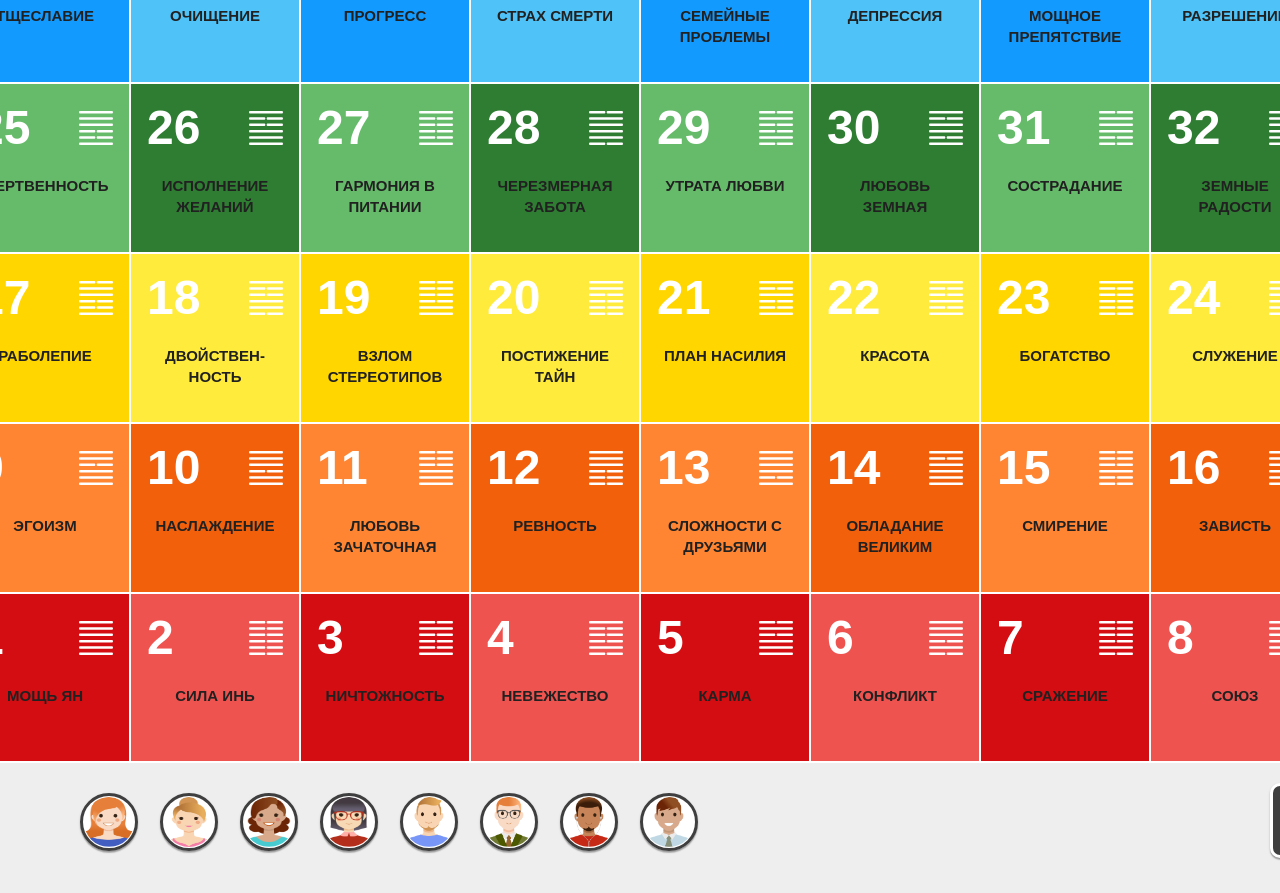
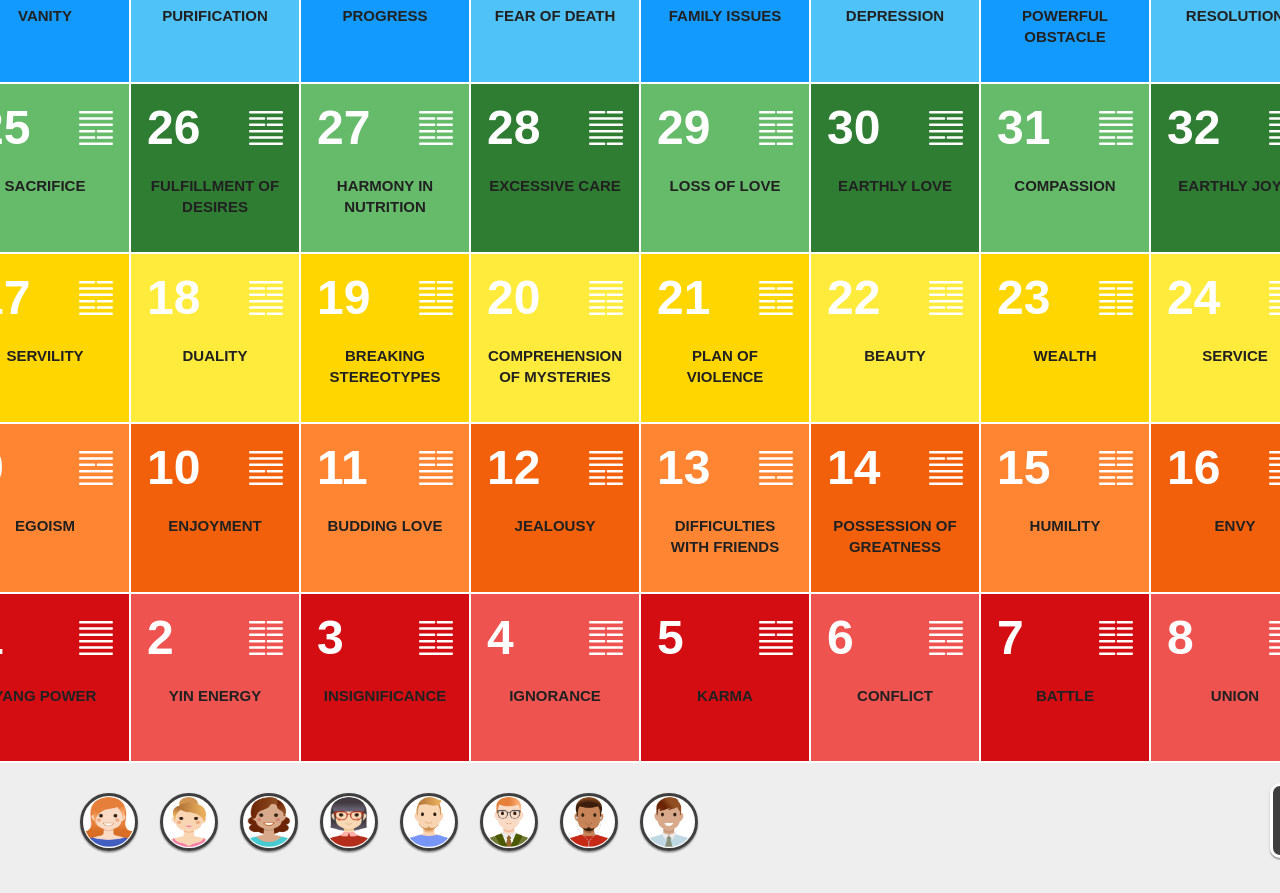
Before and after one commit to Viksia/lila-chackra-eng, a plain HTML site: page index.html in a window 1280 px wide. Shown: the part 619-1512 px from the top of the page. Drawn offline with nearby package versions, Linux system fonts and the light colour scheme.

Commit message:
Added Titles

```diff
--- a/index.html
+++ b/index.html
@@ -13,7 +13,7 @@
 	<!-- Favicon -->
 	<link rel="icon" type="image/x-icon" href="./images/fav.ico" />
 	<link rel="stylesheet" href="./sass/main.css">
-	<title>Lila-chakra-eng</title>
+	<title>Lila-Chackra (eng)</title>
 </head>
 
 <body>
@@ -30,7 +30,7 @@
 									<use href="./images/icon-geks.svg#icon-57">
 								</svg>
 							</div>
-							<h3 class="cell__title">Материализа-<br>ция мыслей</h3>
+							<h3 class="cell__title">Materialization<br>of thoughts</h3>
 
 						</div>
 					</div>
@@ -44,7 +44,7 @@
 									<use href="./images/icon-geks.svg#icon-58">
 								</svg>
 							</div>
-							<h3 class="cell__title">Реализация поставленной цели</h3>
+							<h3 class="cell__title">Achievement of a set goal</h3>
 
 						</div>
 					</div>
@@ -58,7 +58,7 @@
 									<use href="./images/icon-geks.svg#icon-59">
 								</svg>
 							</div>
-							<h3 class="cell__title">Трансформа-<br>ция сознания</h3>
+							<h3 class="cell__title">Transformation of<br>consciousness</h3>
 
 						</div>
 					</div>
@@ -72,7 +72,7 @@
 									<use href="./images/icon-geks.svg#icon-60">
 								</svg>
 							</div>
-							<h3 class="cell__title">Страх своей мощи</h3>
+							<h3 class="cell__title">Fear of one's own power</h3>
 						</div>
 					</div>
 				</div>
@@ -85,7 +85,7 @@
 									<use href="./images/icon-geks.svg#icon-61">
 								</svg>
 							</div>
-							<h3 class="cell__title">Внутренняя правда</h3>
+							<h3 class="cell__title">Inner truth</h3>
 
 						</div>
 					</div>
@@ -99,7 +99,7 @@
 									<use href="./images/icon-geks.svg#icon-62">
 								</svg>
 							</div>
-							<h3 class="cell__title">Ошибки в мелочах</h3>
+							<h3 class="cell__title">Mistakes in small details</h3>
 
 						</div>
 					</div>
@@ -113,7 +113,7 @@
 									<use href="./images/icon-geks.svg#icon-63">
 								</svg>
 							</div>
-							<h3 class="cell__title">Достижение цели (завершение)</h3>
+							<h3 class="cell__title">Achievement of the goal (completion)</h3>
 
 						</div>
 					</div>
@@ -127,7 +127,7 @@
 									<use href="./images/icon-geks.svg#icon-64">
 								</svg>
 							</div>
-							<h3 class="cell__title">Поглощение высшим</h3>
+							<h3 class="cell__title">Absorption by the higher</h3>
 
 						</div>
 					</div>
@@ -144,7 +144,7 @@
 									<use href="./images/icon-geks.svg#icon-49">
 								</svg>
 							</div>
-							<h3 class="cell__title">Категорическое требование перемен</h3>
+							<h3 class="cell__title">Absolute demand for change</h3>
 
 						</div>
 					</div>
@@ -158,7 +158,7 @@
 									<use href="./images/icon-geks.svg#icon-50">
 								</svg>
 							</div>
-							<h3 class="cell__title">Позитивное мышление</h3>
+							<h3 class="cell__title">Positive thinking</h3>
 
 						</div>
 					</div>
@@ -172,7 +172,7 @@
 									<use href="./images/icon-geks.svg#icon-51">
 								</svg>
 							</div>
-							<h3 class="cell__title">Шок</h3>
+							<h3 class="cell__title">Shock</h3>
 
 						</div>
 					</div>
@@ -186,7 +186,7 @@
 									<use href="./images/icon-geks.svg#icon-52">
 								</svg>
 							</div>
-							<h3 class="cell__title">Медитация</h3>
+							<h3 class="cell__title">Meditation</h3>
 						</div>
 					</div>
 				</div>
@@ -199,7 +199,7 @@
 									<use href="./images/icon-geks.svg#icon-53">
 								</svg>
 							</div>
-							<h3 class="cell__title">Связь с высшим</h3>
+							<h3 class="cell__title">Connection with the higher</h3>
 
 						</div>
 					</div>
@@ -213,7 +213,7 @@
 									<use href="./images/icon-geks.svg#icon-54">
 								</svg>
 							</div>
-							<h3 class="cell__title">Любовь безусловная</h3>
+							<h3 class="cell__title">Unconditional love</h3>
 
 						</div>
 					</div>
@@ -227,7 +227,7 @@
 									<use href="./images/icon-geks.svg#icon-55">
 								</svg>
 							</div>
-							<h3 class="cell__title">Воображение</h3>
+							<h3 class="cell__title">Imagination</h3>
 
 						</div>
 					</div>
@@ -241,7 +241,7 @@
 									<use href="./images/icon-geks.svg#icon-56">
 								</svg>
 							</div>
-							<h3 class="cell__title">Целостность</h3>
+							<h3 class="cell__title">Wholeness</h3>
 
 						</div>
 					</div>
@@ -258,7 +258,7 @@
 									<use href="./images/icon-geks.svg#icon-41">
 								</svg>
 							</div>
-							<h3 class="cell__title">Провал ожидания</h3>
+							<h3 class="cell__title">Failure of expectation</h3>
 
 						</div>
 					</div>
@@ -272,7 +272,7 @@
 									<use href="./images/icon-geks.svg#icon-42">
 								</svg>
 							</div>
-							<h3 class="cell__title">Жизнь бьет ключом</h3>
+							<h3 class="cell__title">Life in full swing</h3>
 						</div>
 					</div>
 				</div>
@@ -285,7 +285,7 @@
 									<use href="./images/icon-geks.svg#icon-43">
 								</svg>
 							</div>
-							<h3 class="cell__title">Прорыв</h3>
+							<h3 class="cell__title">Breakthrough</h3>
 						</div>
 					</div>
 				</div>
@@ -298,7 +298,7 @@
 									<use href="./images/icon-geks.svg#icon-44">
 								</svg>
 							</div>
-							<h3 class="cell__title">Несогласие с потоком событий</h3>
+							<h3 class="cell__title">Disagreement with the flow of events</h3>
 						</div>
 					</div>
 				</div>
@@ -311,7 +311,7 @@
 									<use href="./images/icon-geks.svg#icon-45">
 								</svg>
 							</div>
-							<h3 class="cell__title">Игра с любовью</h3>
+							<h3 class="cell__title">Play with love</h3>
 
 						</div>
 					</div>
@@ -325,7 +325,7 @@
 									<use href="./images/icon-geks.svg#icon-46">
 								</svg>
 							</div>
-							<h3 class="cell__title">Подсознание</h3>
+							<h3 class="cell__title">Subconscious</h3>
 
 						</div>
 					</div>
@@ -339,7 +339,7 @@
 									<use href="./images/icon-geks.svg#icon-47">
 								</svg>
 							</div>
-							<h3 class="cell__title">Другой путь</h3>
+							<h3 class="cell__title">Another path</h3>
 
 						</div>
 					</div>
@@ -353,7 +353,7 @@
 									<use href="./images/icon-geks.svg#icon-48">
 								</svg>
 							</div>
-							<h3 class="cell__title">Внутренние резервы</h3>
+							<h3 class="cell__title">Inner reserves</h3>
 						</div>
 					</div>
 				</div>
@@ -369,7 +369,7 @@
 									<use href="./images/icon-geks.svg#icon-33">
 								</svg>
 							</div>
-							<h3 class="cell__title">Тщеславие</h3>
+							<h3 class="cell__title">Vanity</h3>
 
 						</div>
 					</div>
@@ -383,7 +383,7 @@
 									<use href="./images/icon-geks.svg#icon-34">
 								</svg>
 							</div>
-							<h3 class="cell__title">Очищение</h3>
+							<h3 class="cell__title">Purification</h3>
 
 						</div>
 					</div>
@@ -397,7 +397,7 @@
 									<use href="./images/icon-geks.svg#icon-35">
 								</svg>
 							</div>
-							<h3 class="cell__title">Прогресс</h3>
+							<h3 class="cell__title">Progress</h3>
 
 						</div>
 					</div>
@@ -411,7 +411,7 @@
 									<use href="./images/icon-geks.svg#icon-36">
 								</svg>
 							</div>
-							<h3 class="cell__title">Страх смерти</h3>
+							<h3 class="cell__title">Fear of death</h3>
 						</div>
 					</div>
 				</div>
@@ -424,7 +424,7 @@
 									<use href="./images/icon-geks.svg#icon-37">
 								</svg>
 							</div>
-							<h3 class="cell__title">Семейные проблемы</h3>
+							<h3 class="cell__title">Family issues</h3>
 
 						</div>
 					</div>
@@ -438,7 +438,7 @@
 									<use href="./images/icon-geks.svg#icon-38">
 								</svg>
 							</div>
-							<h3 class="cell__title">Депрессия</h3>
+							<h3 class="cell__title">Depression</h3>
 
 						</div>
 					</div>
@@ -452,7 +452,7 @@
 									<use href="./images/icon-geks.svg#icon-39">
 								</svg>
 							</div>
-							<h3 class="cell__title">Мощное препятствие</h3>
+							<h3 class="cell__title">Powerful obstacle</h3>
 
 						</div>
 					</div>
@@ -466,7 +466,7 @@
 									<use href="./images/icon-geks.svg#icon-40">
 								</svg>
 							</div>
-							<h3 class="cell__title">Разрешение</h3>
+							<h3 class="cell__title">Resolution</h3>
 
 						</div>
 					</div>
@@ -483,7 +483,7 @@
 									<use href="./images/icon-geks.svg#icon-25">
 								</svg>
 							</div>
-							<h3 class="cell__title">Жертвенность</h3>
+							<h3 class="cell__title">Sacrifice</h3>
 
 						</div>
 					</div>
@@ -497,7 +497,7 @@
 									<use href="./images/icon-geks.svg#icon-26">
 								</svg>
 							</div>
-							<h3 class="cell__title">Исполнение желаний</h3>
+							<h3 class="cell__title">Fulfillment of desires</h3>
 
 						</div>
 					</div>
@@ -511,7 +511,7 @@
 									<use href="./images/icon-geks.svg#icon-27">
 								</svg>
 							</div>
-							<h3 class="cell__title">Гармония в питании</h3>
+							<h3 class="cell__title">Harmony in nutrition</h3>
 
 						</div>
 					</div>
@@ -525,7 +525,7 @@
 									<use href="./images/icon-geks.svg#icon-28">
 								</svg>
 							</div>
-							<h3 class="cell__title">Черезмерная забота</h3>
+							<h3 class="cell__title">Excessive care</h3>
 						</div>
 					</div>
 				</div>
@@ -538,7 +538,7 @@
 									<use href="./images/icon-geks.svg#icon-29">
 								</svg>
 							</div>
-							<h3 class="cell__title">Утрата любви</h3>
+							<h3 class="cell__title">Loss of love</h3>
 
 						</div>
 					</div>
@@ -552,7 +552,7 @@
 									<use href="./images/icon-geks.svg#icon-30">
 								</svg>
 							</div>
-							<h3 class="cell__title">Любовь земная</h3>
+							<h3 class="cell__title">Earthly love</h3>
 
 						</div>
 					</div>
@@ -566,7 +566,7 @@
 									<use href="./images/icon-geks.svg#icon-31">
 								</svg>
 							</div>
-							<h3 class="cell__title">Сострадание</h3>
+							<h3 class="cell__title">Compassion</h3>
 
 						</div>
 					</div>
@@ -580,7 +580,7 @@
 									<use href="./images/icon-geks.svg#icon-32">
 								</svg>
 							</div>
-							<h3 class="cell__title">Земные радости</h3>
+							<h3 class="cell__title">Earthly joys</h3>
 
 						</div>
 					</div>
@@ -597,7 +597,7 @@
 									<use href="./images/icon-geks.svg#icon-17">
 								</svg>
 							</div>
-							<h3 class="cell__title">Раболепие</h3>
+							<h3 class="cell__title">Servility</h3>
 
 						</div>
 					</div>
@@ -611,7 +611,7 @@
 									<use href="./images/icon-geks.svg#icon-18">
 								</svg>
 							</div>
-							<h3 class="cell__title">Двойствен-<br>ность</h3>
+							<h3 class="cell__title">Duality</h3>
 
 						</div>
 					</div>
@@ -625,7 +625,7 @@
 									<use href="./images/icon-geks.svg#icon-19">
 								</svg>
 							</div>
-							<h3 class="cell__title">Взлом стереотипов</h3>
+							<h3 class="cell__title">Breaking stereotypes</h3>
 
 						</div>
 					</div>
@@ -639,7 +639,7 @@
 									<use href="./images/icon-geks.svg#icon-20">
 								</svg>
 							</div>
-							<h3 class="cell__title">Постижение тайн</h3>
+							<h3 class="cell__title">Comprehension of mysteries</h3>
 						</div>
 					</div>
 				</div>
@@ -652,7 +652,7 @@
 									<use href="./images/icon-geks.svg#icon-21">
 								</svg>
 							</div>
-							<h3 class="cell__title">План насилия</h3>
+							<h3 class="cell__title">Plan of violence</h3>
 
 						</div>
 					</div>
@@ -666,7 +666,7 @@
 									<use href="./images/icon-geks.svg#icon-22">
 								</svg>
 							</div>
-							<h3 class="cell__title">Красота</h3>
+							<h3 class="cell__title">Beauty</h3>
 
 						</div>
 					</div>
@@ -680,7 +680,7 @@
 									<use href="./images/icon-geks.svg#icon-23">
 								</svg>
 							</div>
-							<h3 class="cell__title">Богатство</h3>
+							<h3 class="cell__title">Wealth</h3>
 						</div>
 					</div>
 				</div>
@@ -693,7 +693,7 @@
 									<use href="./images/icon-geks.svg#icon-24">
 								</svg>
 							</div>
-							<h3 class="cell__title">Служение</h3>
+							<h3 class="cell__title">Service</h3>
 						</div>
 					</div>
 				</div>
@@ -709,7 +709,7 @@
 									<use href="./images/icon-geks.svg#icon-9">
 								</svg>
 							</div>
-							<h3 class="cell__title">Эгоизм</h3>
+							<h3 class="cell__title">Egoism</h3>
 
 						</div>
 					</div>
@@ -723,7 +723,7 @@
 									<use href="./images/icon-geks.svg#icon-10">
 								</svg>
 							</div>
-							<h3 class="cell__title">Наслаждение</h3>
+							<h3 class="cell__title">Enjoyment</h3>
 						</div>
 					</div>
 				</div>
@@ -736,7 +736,7 @@
 									<use href="./images/icon-geks.svg#icon-11">
 								</svg>
 							</div>
-							<h3 class="cell__title">Любовь зачаточная</h3>
+							<h3 class="cell__title">Budding love</h3>
 						</div>
 					</div>
 				</div>
@@ -749,7 +749,7 @@
 									<use href="./images/icon-geks.svg#icon-12">
 								</svg>
 							</div>
-							<h3 class="cell__title">Ревность</h3>
+							<h3 class="cell__title">Jealousy</h3>
 						</div>
 					</div>
 				</div>
@@ -762,7 +762,7 @@
 									<use href="./images/icon-geks.svg#icon-13">
 								</svg>
 							</div>
-							<h3 class="cell__title">Сложности с друзьями</h3>
+							<h3 class="cell__title">Difficulties with friends</h3>
 
 						</div>
 					</div>
@@ -776,7 +776,7 @@
 									<use href="./images/icon-geks.svg#icon-14">
 								</svg>
 							</div>
-							<h3 class="cell__title">Обладание великим</h3>
+							<h3 class="cell__title">Possession of greatness</h3>
 						</div>
 					</div>
 				</div>
@@ -789,7 +789,7 @@
 									<use href="./images/icon-geks.svg#icon-15">
 								</svg>
 							</div>
-							<h3 class="cell__title">Смирение</h3>
+							<h3 class="cell__title">Humility</h3>
 						</div>
 					</div>
 				</div>
@@ -802,7 +802,7 @@
 									<use href="./images/icon-geks.svg#icon-16">
 								</svg>
 							</div>
-							<h3 class="cell__title">Зависть</h3>
+							<h3 class="cell__title">Envy</h3>
 						</div>
 					</div>
 				</div>
@@ -831,7 +831,7 @@
 									<use href="./images/icon-geks.svg#icon-1">
 								</svg>
 							</div>
-							<h3 class="cell__title">Мощь Ян</h3>
+							<h3 class="cell__title">Yang power</h3>
 						</div>
 					</div>
 				</div>
@@ -845,7 +845,7 @@
 									<use href="./images/icon-geks.svg#icon-2">
 								</svg>
 							</div>
-							<h3 class="cell__title">Сила Инь</h3>
+							<h3 class="cell__title">Yin energy</h3>
 						</div>
 					</div>
 				</div>
@@ -858,7 +858,7 @@
 									<use href="./images/icon-geks.svg#icon-3">
 								</svg>
 							</div>
-							<h3 class="cell__title">Ничтожность</h3>
+							<h3 class="cell__title">Insignificance</h3>
 						</div>
 					</div>
 				</div>
@@ -871,7 +871,7 @@
 									<use href="./images/icon-geks.svg#icon-4">
 								</svg>
 							</div>
-							<h3 class="cell__title">Невежество</h3>
+							<h3 class="cell__title">Ignorance</h3>
 						</div>
 					</div>
 				</div>
@@ -884,7 +884,7 @@
 									<use href="./images/icon-geks.svg#icon-5">
 								</svg>
 							</div>
-							<h3 class="cell__title">Карма</h3>
+							<h3 class="cell__title">Karma</h3>
 						</div>
 					</div>
 				</div>
@@ -897,7 +897,7 @@
 									<use href="./images/icon-geks.svg#icon-6">
 								</svg>
 							</div>
-							<h3 class="cell__title">Конфликт</h3>
+							<h3 class="cell__title">Conflict</h3>
 						</div>
 					</div>
 				</div>
@@ -910,7 +910,7 @@
 									<use href="./images/icon-geks.svg#icon-7">
 								</svg>
 							</div>
-							<h3 class="cell__title">Сражение</h3>
+							<h3 class="cell__title">Battle</h3>
 						</div>
 					</div>
 				</div>
@@ -923,7 +923,7 @@
 									<use href="./images/icon-geks.svg#icon-8">
 								</svg>
 							</div>
-							<h3 class="cell__title">Союз</h3>
+							<h3 class="cell__title">Union</h3>
 						</div>
 					</div>
 				</div>
```
